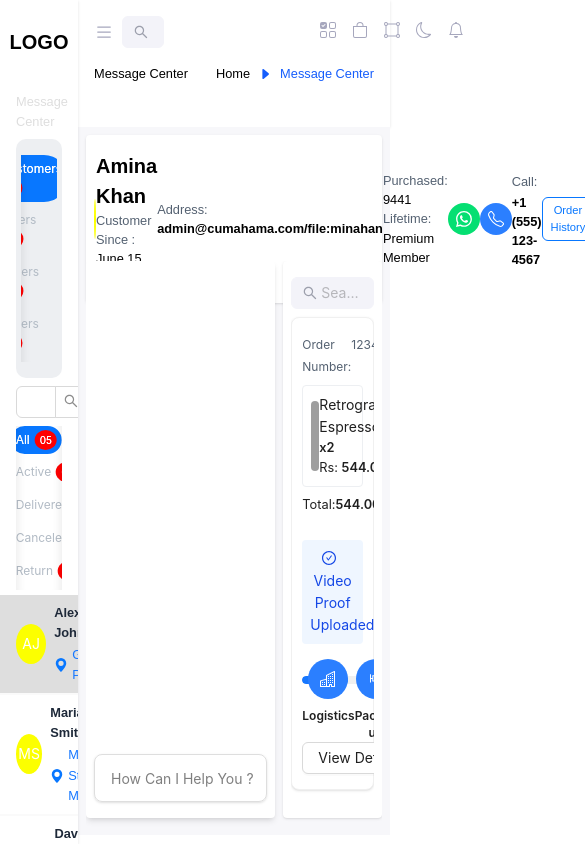
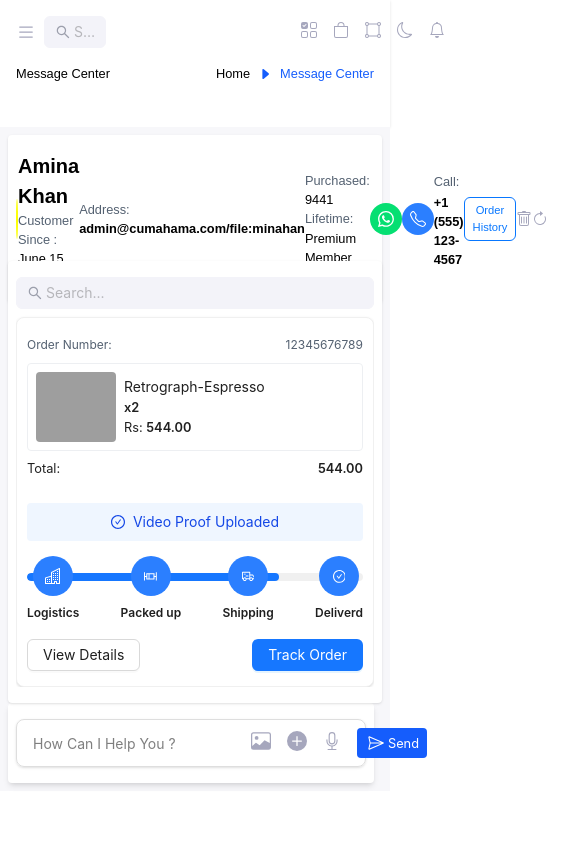
Before and after one commit to saadshahz/BuyPass, a React (Vite) app: page /chats/1 in a window 390 px wide. Shown: the top 844 px of the page, 585 px wide, since content can reach past the window. Built offline with nearby package versions, Linux system fonts and the light colour scheme; grey boxes are pictures that could not be loaded.

Commit message:
Sidebar changes

```diff
--- a/src/App.css
+++ b/src/App.css
@@ -169,3 +169,36 @@ li {
 .showMenu {
   transform: translateX(0);
 }
+.mobile-measage-content {
+  flex-flow: column-reverse !important;
+  height: 100% !important;
+}
+
+/* Responsive Start */
+
+@media (min-width: 1200px) {
+}
+@media (max-width: 1280px) {
+}
+@media (max-width: 1280px) and (min-width: 1024px) {
+}
+@media (max-width: 1023px) and (min-width: 992px) {
+}
+@media (max-width: 991px) {
+}
+
+@media (max-width: 900px) {
+}
+
+@media (max-width: 767px) {
+}
+@media (max-width: 577px) {
+}
+@media (max-width: 470px) {
+}
+@media (max-width: 375px) {
+}
+@media (max-width: 320px) {
+}
+
+/* Responsive End */
--- a/src/components/ChatDetails.jsx
+++ b/src/components/ChatDetails.jsx
@@ -4,7 +4,11 @@ import { Col, Row } from "antd";
 import Messages from "./Messages";
 import OrderCard from "./OrderCard";
 
-export default function ChatDetails() {
+export default function ChatDetails(props) {
+  const { isTab } = { ...props };
+
+  console.log("isTab : ", isTab);
+
   return (
     <>
       <div className="h-[15vh]">
@@ -18,12 +22,16 @@ export default function ChatDetails() {
           phone="+1 (555) 123-4567"
         />
       </div>
-      <Row className="h-[67vh] overflow-hidden ">
-        <Col span={16} className="pr-2">
-          <Messages />
+      <Row
+        className={`h-[67vh] ${
+          isTab ? " mobile-measage-content" : "overflow-hidden"
+        } `}
+      >
+        <Col span={isTab ? 24 : 16} className="pr-2">
+          <Messages isTab= {isTab} />
         </Col>
-        <Col span={8}>
-          <OrderCard />
+        <Col span={isTab ? 24 : 8}>
+          <OrderCard isTab= {isTab}  />
         </Col>
       </Row>
     </>
--- a/src/components/Messages.jsx
+++ b/src/components/Messages.jsx
@@ -5,14 +5,20 @@ import { Space } from "antd";
 import PlusIcon from "../assets/images/svgs/PlusIcon";
 import ImageIcon from "../assets/images/svgs/ImageIcon";
 
-export default function Messages() {
+export default function Messages(props) {
+  const { isTab } = { ...props };
+
   return (
-    <section className="bg-[#fff] flex justify-center items-end h-[66vh] px-2 py-4 rounded shadow-md">
+    <section
+      className={`bg-[#fff] flex justify-center items-end px-2 py-4 rounded shadow-md ${
+        isTab ? "" : " h-[66vh] "
+      } `}
+    >
       <div className="flex justify-between items-center w-full border-[#dedede] border-1 px-4 py-2 rounded-lg shadow">
         <input placeholder="How Can I Help You ?" />
 
         <div>
-          <Space size={'middle'}>
+          <Space size={"middle"}>
             <button>
               <ImageIcon />
             </button>
@@ -20,7 +26,7 @@ export default function Messages() {
               <PlusIcon />
             </button>
             <button>
-              <MicIconc  />
+              <MicIconc />
             </button>
             <buton className="w-[70px] text-label text-white h-[30px] rounded flex justify-between px-2 items-center bg-blue-600">
               <SendIcon fill="#fff" className={"rotate-45"} /> Send
--- a/src/components/OrderCard.jsx
+++ b/src/components/OrderCard.jsx
@@ -10,7 +10,9 @@ import {
 import productImage from "../assets/images/product-image.jpg";
 import BuildingIcon from "../assets/images/svgs/BuildingIcon";
 
-export default function OrderCard() {
+export default function OrderCard(props) {
+  const { isTab } = { ...props };
+
   const orderDetails = {
     orderId: "12345676789",
     productName: "Retrograph-Espresso",
@@ -46,7 +48,11 @@ export default function OrderCard() {
     },
   ];
   return (
-    <section className="bg-[#fff] h-[66vh] overflow-hidden px-2 py-4 rounded shadow">
+    <section
+      className={`bg-[#fff] overflow-hidden px-2 py-4 rounded shadow ${
+        isTab ? "" : " h-[66vh] "
+      } `}
+    >
       <div>
         <Input
           size=""
@@ -59,7 +65,11 @@ export default function OrderCard() {
           prefix={<SearchOutlined />}
         />
       </div>
-      <div className="h-[65vh] order-card overflow-y-scroll">
+      <div
+        className={`order-card overflow-y-scroll ${
+          isTab ? "" : " h-[65vh] "
+        }`}
+      >
         <div className=" mt-2">
           <Card className="shadow order-card-detail  rounded">
             <div className="mb-6">
@@ -105,13 +115,6 @@ export default function OrderCard() {
                 Video Proof Uploaded
               </div>
             )}
-            {/*
-          <div className="mb-4">
-            <div className="flex justify-between mb-1">
-              <span className="font-medium">Logistic partner</span>
-              <span>{orderDetails.logisticPartner}</span>
-            </div>
-          </div> */}
 
             <div className="mb-6 relative">
               <Progress
@@ -122,9 +125,12 @@ export default function OrderCard() {
 
               <div className="absolute top-[-25px] w-full flex justify-between mt-4">
                 {statusSteps.map((step, index) => (
-                  <div key={index} className="text-center">
+                  <div
+                    key={index}
+                    className="text-center flex flex-col items-center"
+                  >
                     <div
-                      className={`w-10 h-10 mx-auto rounded-full flex items-center justify-center
+                      className={`w-10 h-10 rounded-full flex items-center justify-center
                   ${
                     index * 25 <= orderDetails.progress
                       ? "bg-blue-500 text-white text-[0.8rem]"
--- a/src/screen/protected/Chats.jsx
+++ b/src/screen/protected/Chats.jsx
@@ -1,4 +1,4 @@
-import React, { useState } from "react";
+import React, { useEffect, useState } from "react";
 import Header from "../../components/Header";
 import ChatDetails from "../../components/ChatDetails";
 import { useLocation, useNavigate } from "react-router-dom";
@@ -9,16 +9,23 @@ export default function chats() {
   const loactionId = location.pathname.split("/").pop();
 
   const [isMenu, setIsMenu] = useState(true);
-
+  const [isTab, setIsTab] = useState(false);
   const handleToggle = () => {
     setIsMenu(!isMenu);
   };
+  useEffect(() => {
+    if (window.innerWidth <= 991) {
+      setIsMenu(false);
+      setIsTab(true);
+    }
+  }, []);
+
   return (
     <section className="flex justify-between">
       <div
         className={`shadow transition-[0.5s] ${
           isMenu ? "showMenu w-[20%]" : "hideMenu w-0"
-        }  `}
+        }`}
       >
         <Sidebar />
       </div>
@@ -26,7 +33,7 @@ export default function chats() {
         <Header handleMenu={handleToggle} />
         <div className="p-2 bg-[#f7f7fa]">
           {loactionId ? (
-            <ChatDetails />
+            <ChatDetails isTab={isTab} />
           ) : (
             <div className="h-[80vh] text-heading font-bold flex justify-center items-center">
               Chat detail will be over here
```
